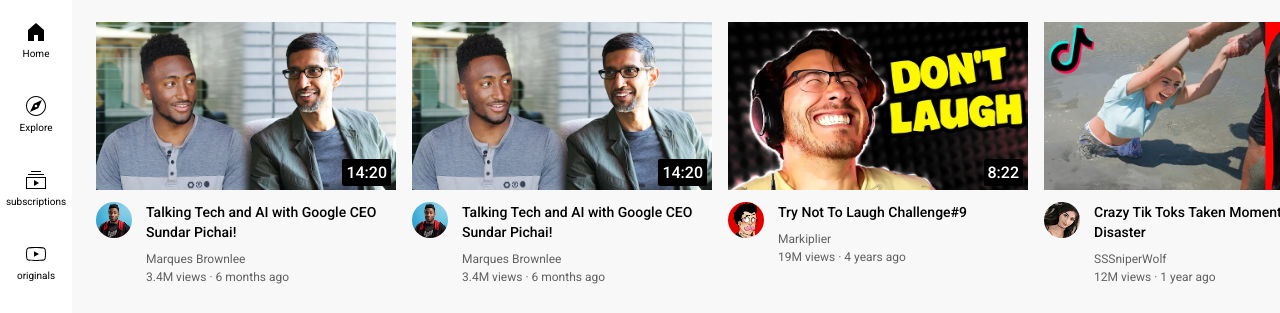
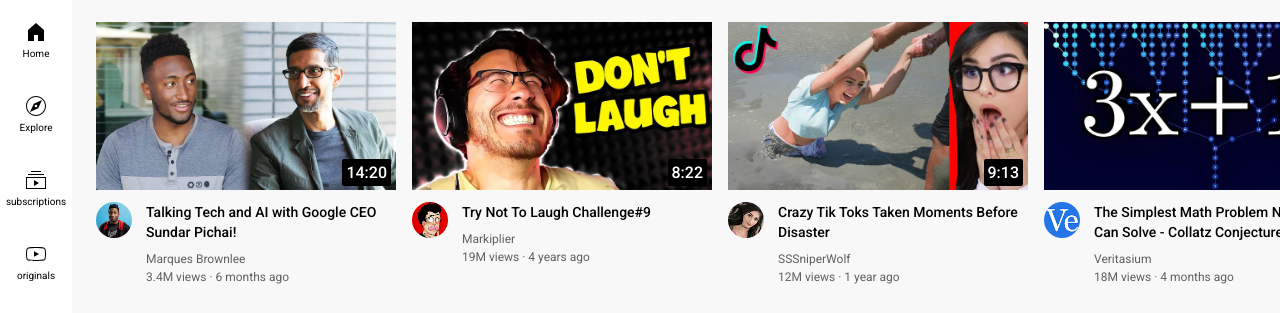
Before and after one commit to Eswar163/Esu-youtube, a plain HTML site: page index.html in a window 1280 px wide. Shown: the part 58-371 px from the top of the page. Drawn offline with Linux system fonts and the light colour scheme.

Commit message:
git init

```diff
--- a/index.html
+++ b/index.html
@@ -102,29 +102,7 @@
           </div>
         </div>
       </div>
-      <div class="video-preview">
-        <div class="thumbnail-row">
-          <img class="thumbnail" src="thumbnails/thumbnail-1p.webp">
-              <div class="video-time">14:20</div>
-        </div>
 
-        <div class="video-info-grid">
-          <div class="channel-picture">
-          <img class="profile-picture" src="channel-pictures/channel-1p.jpeg">
-          </div>
-          <div class="video-info">
-            <p class="video-title">
-            Talking Tech and AI with Google CEO Sundar Pichai!
-            </p>
-            <p class="video-author">
-              Marques Brownlee
-            </p>
-            <P class="video-stats">
-              3.4M views &#183; 6 months ago
-          </P>
-          </div>
-        </div>
-      </div>
 
       <div class="video-preview">
       <div class="thumbnail-row">
```
